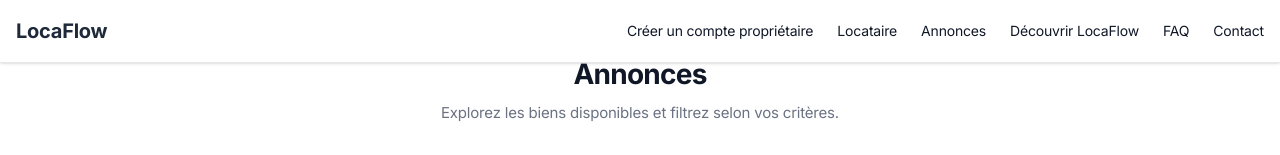
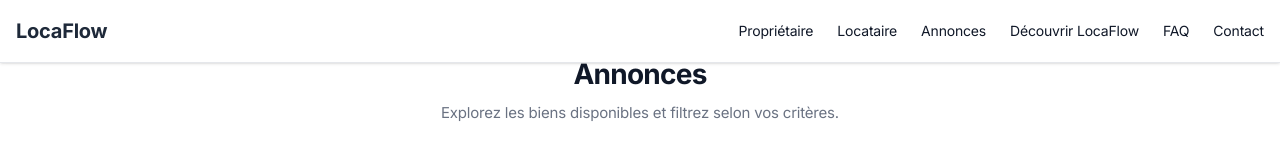
Before and after one commit to mikaelpackowski/LocaFlow-01, a Next.js app: page /annonces in a window 1280 px wide. Shown: the top 155 px of the page. Built offline with nearby package versions, Linux system fonts and the light colour scheme.

Commit message:
Update header.tsx

```diff
--- a/components/ui/header.tsx
+++ b/components/ui/header.tsx
@@ -10,14 +10,14 @@ export default function Header() {
   return (
     <header className="fixed top-0 left-0 z-50 w-full border-b bg-white shadow">
       <div className="mx-auto flex max-w-7xl items-center justify-between px-4 py-4">
-        {/* Logo -> Accueil */}
         <Link href="/" className="flex items-center gap-2 text-xl font-bold text-gray-800 hover:text-blue-600">
           <span>LocaFlow</span>
         </Link>
 
         {/* Menu desktop */}
         <nav className="hidden items-center gap-6 text-sm md:flex">
-          <Link href="/proprietaire/inscription" className="hover:text-blue-600">Créer un compte propriétaire</Link>
+          {/* ⬇️ Va vers la page de présentation propriétaire */}
+          <Link href="/proprietaire" className="hover:text-blue-600">Propriétaire</Link>
           <Link href="/locataire" className="hover:text-blue-600">Locataire</Link>
           <Link href="/annonces" className="hover:text-blue-600">Annonces</Link>
           <Link href="/presentation" className="hover:text-blue-600">Découvrir LocaFlow</Link>
@@ -42,8 +42,8 @@ export default function Header() {
       {/* Menu mobile */}
       {menuOpen && (
         <nav className="space-y-3 border-t bg-white px-4 py-3 text-sm md:hidden">
-          <Link href="/proprietaire/inscription" onClick={closeMenu} className="block hover:text-blue-600">
-            Créer un compte propriétaire
+          <Link href="/proprietaire" onClick={closeMenu} className="block hover:text-blue-600">
+            Propriétaire
           </Link>
           <Link href="/locataire" onClick={closeMenu} className="block hover:text-blue-600">Locataire</Link>
           <Link href="/annonces" onClick={closeMenu} className="block hover:text-blue-600">Annonces</Link>
```
